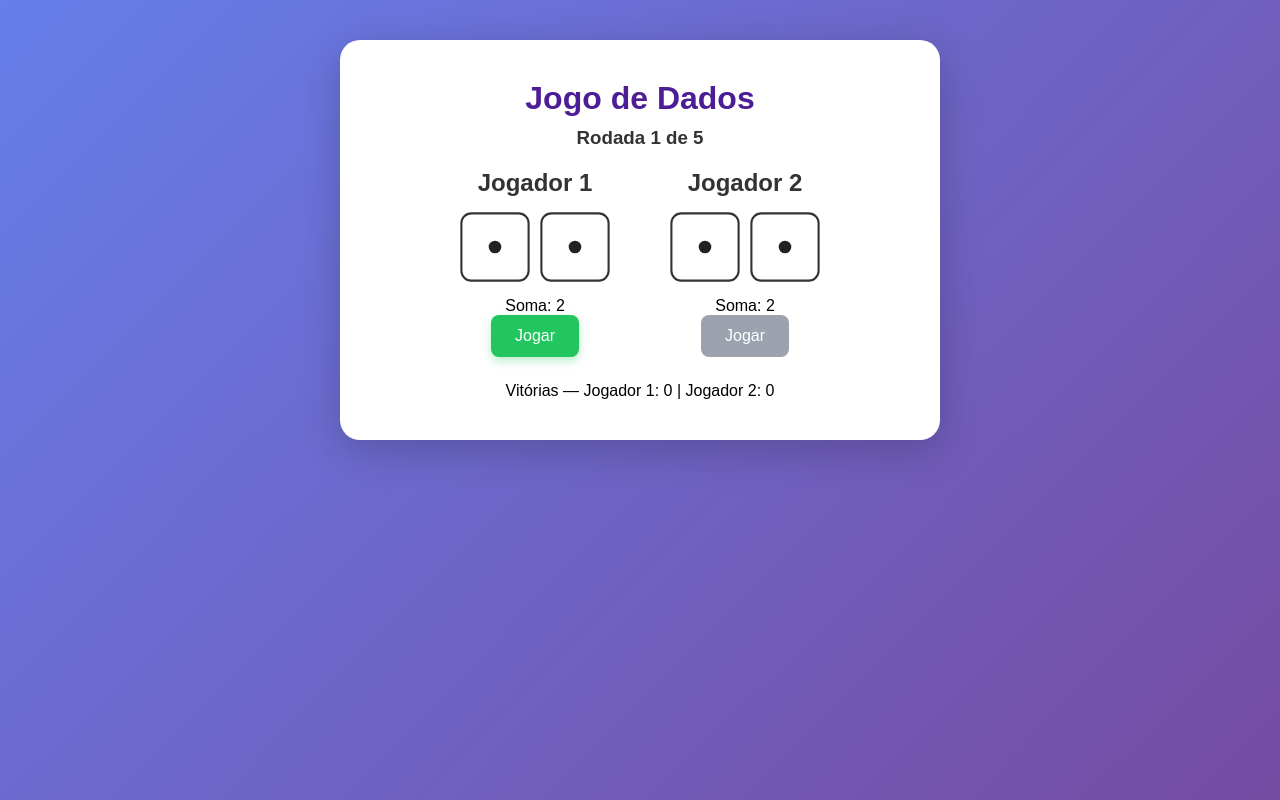
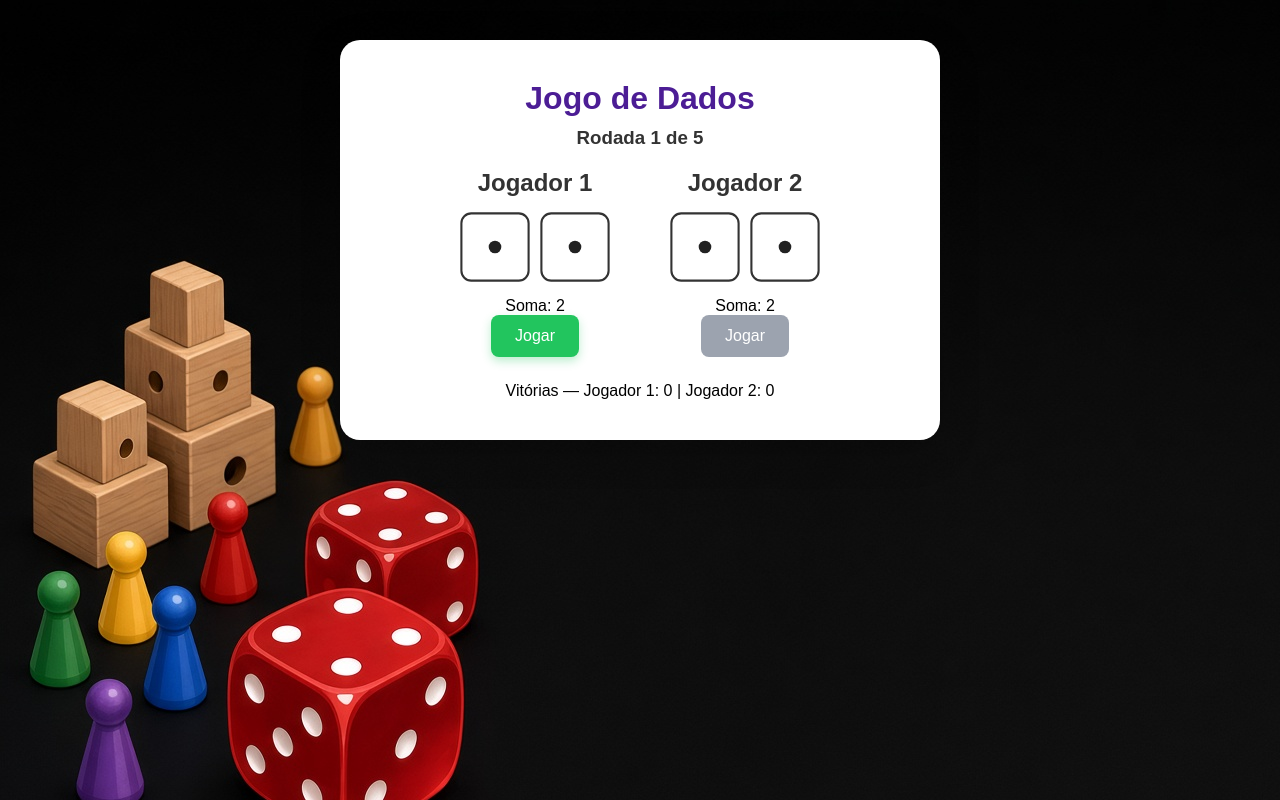
Before and after one commit to VANESSENCEWEB/jogo-dados, a Next.js app: page / in a window 1280 px wide. Built offline with nearby package versions, Linux system fonts and the light colour scheme.

Commit message:
feat(ui): adiciona background img na tela do jogo

```diff
--- a/app/globals.css
+++ b/app/globals.css
@@ -6,8 +6,7 @@
 
 body {
   font-family: Arial, Helvetica, sans-serif;
-  /* fundo com degradê suave */
-  background: linear-gradient(135deg, #667eea, #764ba2);
+  background-image: url("/fundo.jpg");
   min-height: 100vh;
   display: flex;
   justify-content: center;
```
Also changed, not shown: public/fundo.jpg (renamed from public/dados/background-img.jpg).
